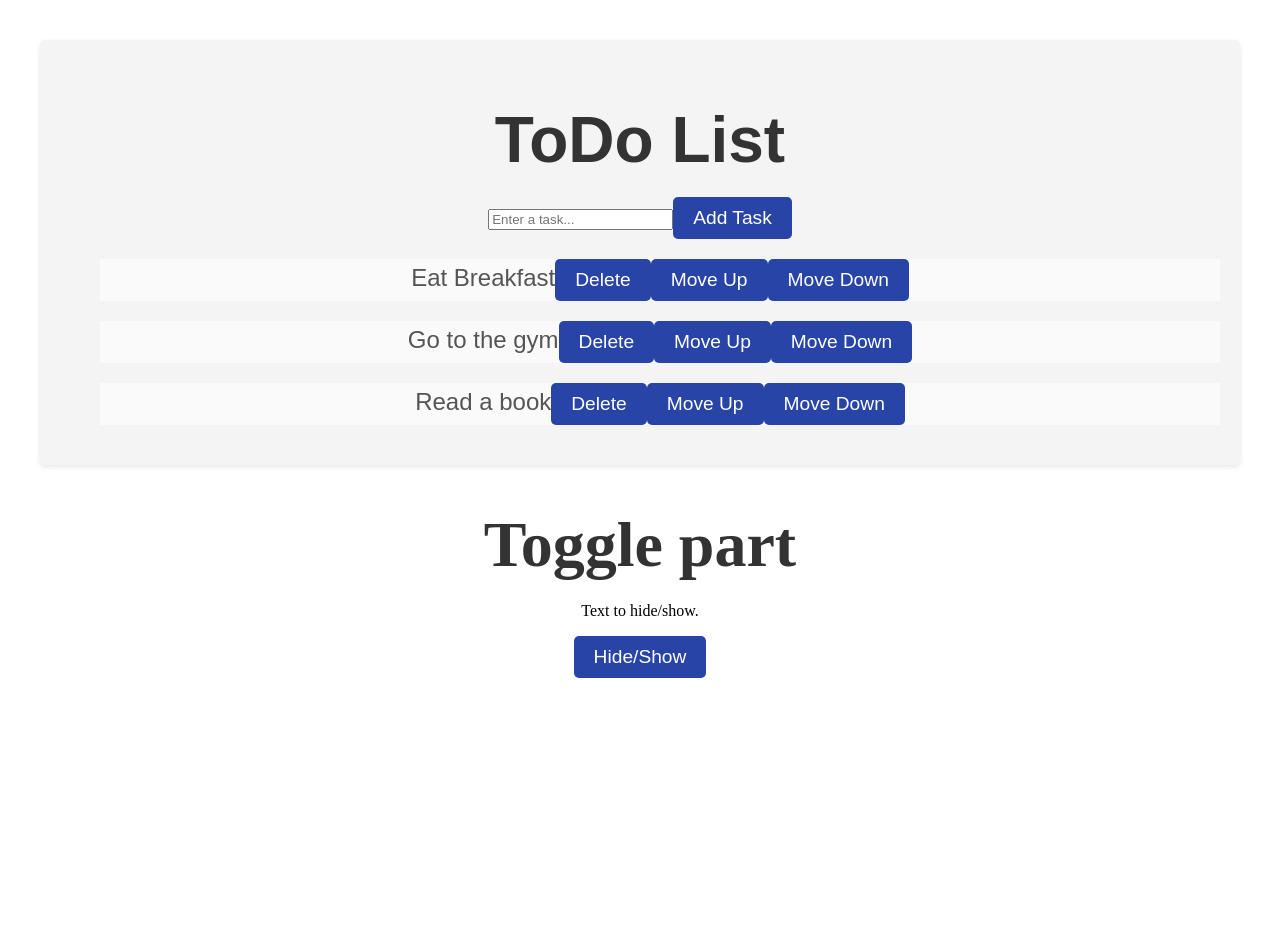
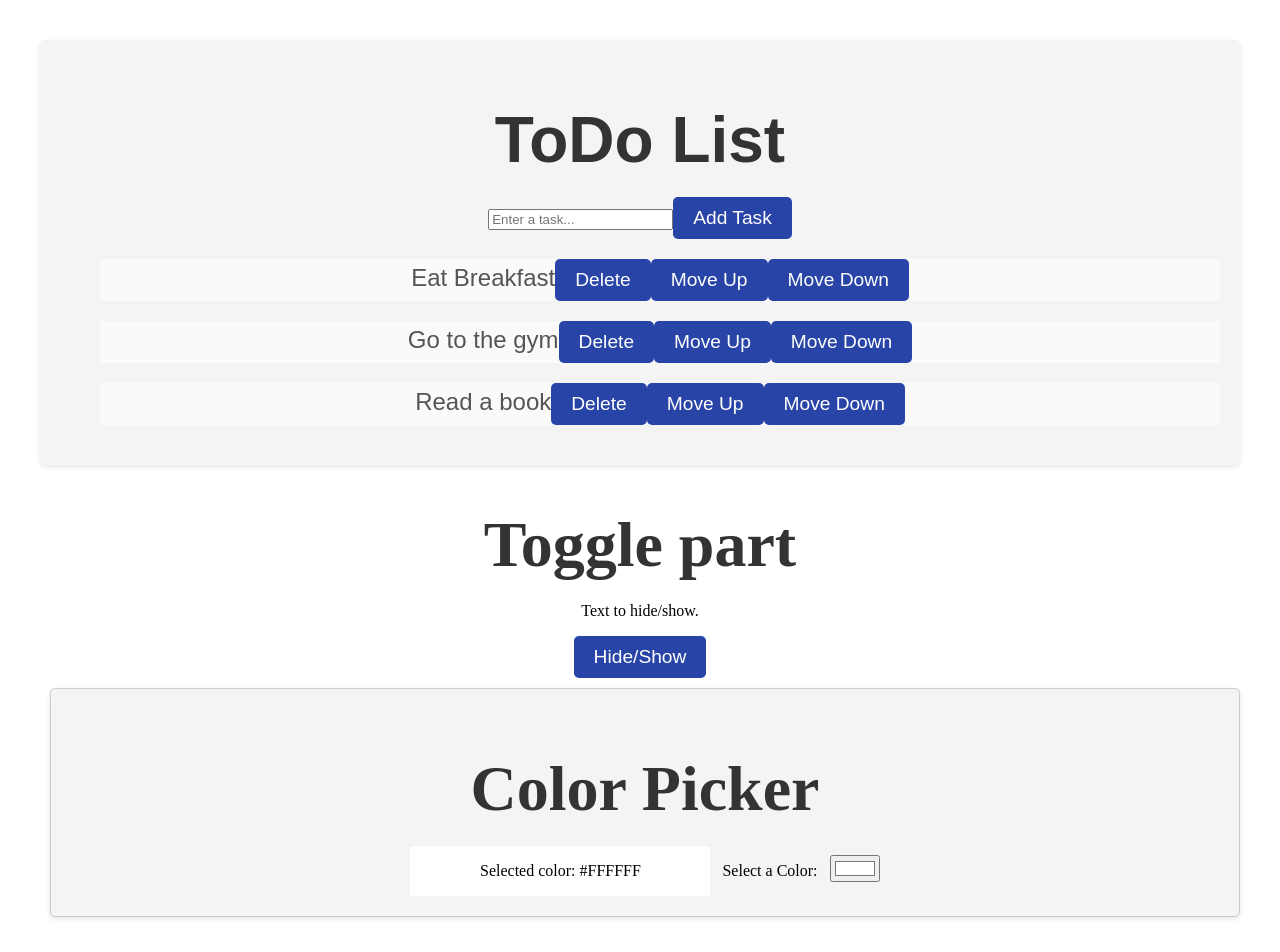
Before and after one commit to markshmidt/react-practice, a React (Vite) app: page / in a window 1280 px wide. Shown: the top 952 px of the page. Before the commit the page ends 800 px from the top, so only its background shows below. Built offline with nearby package versions, Linux system fonts and the light colour scheme.

Commit message:
color display practice

```diff
--- a/src/App.jsx
+++ b/src/App.jsx
@@ -2,6 +2,7 @@ import React from 'react'
 import './App.css'
 import ToDoList from './ToDoList'
 import Toggle from './Toggle'
+import ColorPicker from './ColorPicker'
 
 function App() {
 
@@ -9,6 +10,7 @@ function App() {
     <>
       <ToDoList/>
       <Toggle/>
+      <ColorPicker/>
       </>
 
   )
--- /dev/null
+++ b/src/ColorPicker.jsx
@@ -0,0 +1,19 @@
+import React, {useState} from 'react'
+function ColorPicker(){
+    const [color, setColor] = useState('#FFFFFF')
+    function handleColorChange(event){
+        setColor(event.target.value);
+        console.log("Color changed to:", event.target.value);
+    }
+    return(
+        <div className="color-picker">
+            <h1>Color Picker</h1>
+            <div className='color-display' style={{ backgroundColor: color }}>
+                <p className="selectedColor">Selected color: {color}</p>
+            </div>
+            <label>Select a Color: </label>
+            <input type="color" value={color} onChange={handleColorChange}></input>
+        </div>
+    )
+}
+export default ColorPicker;
--- a/src/index.css
+++ b/src/index.css
@@ -109,3 +109,35 @@ button:hover{
     text-align: left;
     font-size: 1.5rem;
     color: #333;}
+    .color-picker{
+      margin-left: 10px;
+      margin-top: 10px;;
+      padding: 5px;
+      border-radius: 5px;
+      border: 1px solid #ccc;
+      cursor: pointer;
+      background-color: #f4f4f4;
+  text-align: center;
+  padding: 20px;
+  border-radius: 5px;
+  box-shadow: 0 2px 5px rgba(0,0,0,0.1);
+    }
+    .color-picker:hover{
+      border-color: #007bff;
+    }
+    .color-display{
+      width: 300px;
+      border-radius: 2%;
+      margin-right: 10px;
+      display:inline-block;
+      align-items: center;
+      justify-content: center;
+    }
+    .color-picker label{
+      cursor: pointer;
+      display: inline-block;
+
+      border-radius: 50%;
+      margin-right: 10px;
+      border: 2px solid transparent;
+    }
```
